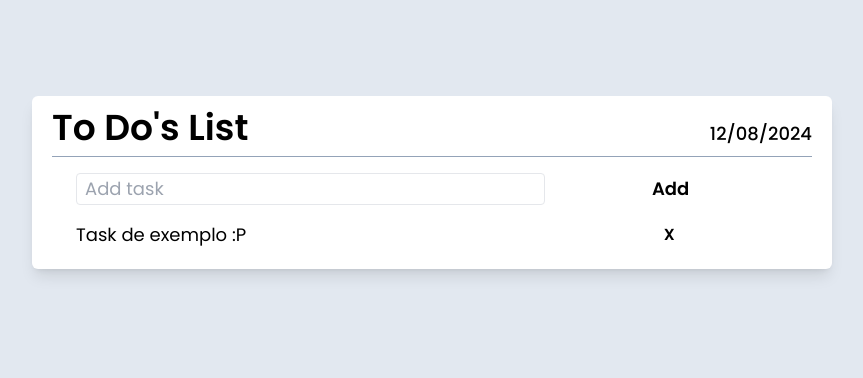
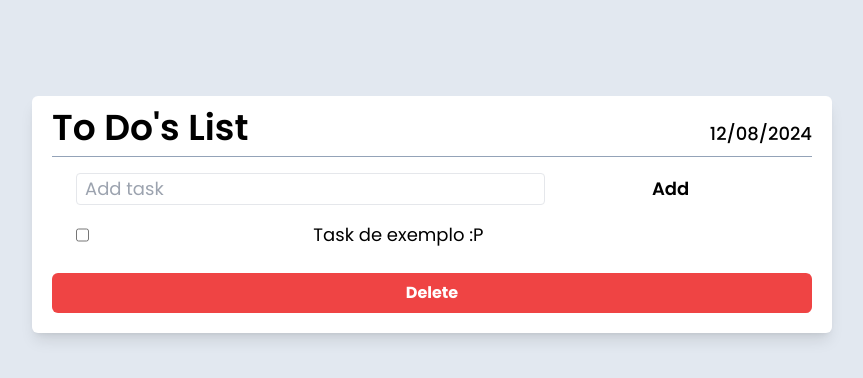
Before and after one commit to clarasenx/To-Do-List-with-React, a React (Vite) app in the folder ToDoList/: page / in a window 1280 px wide. Shown: the top 378 px of the page, without its empty margins (208-1071 px from the left). Built offline with nearby package versions, Linux system fonts and the light colour scheme.

Commit message:
add checkbox to delete button

```diff
--- a/ToDoList/src/App.jsx
+++ b/ToDoList/src/App.jsx
@@ -12,6 +12,7 @@ function getDate() {
 
 function App() {
   const [taskList, setTaskList] = useState(["Task de exemplo :P"]);
+  const [selectedTasks, setSelectedTasks] = useState([]);
   const [currentDate, setCurrentDate] = useState(getDate());
 
   const removeFromList = (item) => {
@@ -25,16 +26,36 @@ function App() {
     setTaskList([...taskList, item]);
   };
 
+  const toggleTaskSelection = (task) => {
+    if (selectedTasks.includes(task)) {
+      setSelectedTasks(selectedTasks.filter((t) => t !== task));
+    } else {
+      setSelectedTasks([...selectedTasks, task]);
+    }
+  };
+
+  const deleteSelectedTasks = () => {
+    const newList = taskList.filter((task) => !selectedTasks.includes(task));
+    setTaskList(newList);
+    setSelectedTasks([]);
+  };
+
   return (
     <div className="w-40 sm:w-[400px] lg:w-[800px] bg-white shadow-lg pb-5 pt-3 px-5 rounded-md">
       <div className="flex items-baseline justify-between border-b border-slate-400">
         <h1 className="text-lg sm:text-4xl text-center lg:text-left font-semibold pb-2">
           To Do's List
         </h1>
-        <p className='hidden sm:flex lg:text-lg font-medium'>{currentDate}</p>
+        <p className="hidden sm:flex lg:text-lg font-medium">{currentDate}</p>
       </div>
       <AddItemsContainer addToList={addToList} />
-      <ItemsContainer taskList={taskList} removeFromList={removeFromList} />
+      <ItemsContainer
+        taskList={taskList}
+        removeFromList={removeFromList}
+        toggleTaskSelection={toggleTaskSelection}
+        deleteSelectedTasks={deleteSelectedTasks}
+        selectedTasks={selectedTasks}
+      />
     </div>
   );
 }
--- a/ToDoList/src/componentes/ItemsContainer.jsx
+++ b/ToDoList/src/componentes/ItemsContainer.jsx
@@ -1,11 +1,29 @@
 import TaskItem from "./TaskItem";
 
-const ItemsContainer = ({ taskList, removeFromList }) => {
+const ItemsContainer = ({
+  taskList,
+  removeFromList,
+  toggleTaskSelection,
+  selectedTasks,
+  deleteSelectedTasks
+}) => {
   return (
     <div className="flex flex-col mt-4 gap-2">
       {taskList.map((t, idx) => (
-        <TaskItem task={t} removeFromList={removeFromList} key={`taskItem-${idx}`}/>
+        <TaskItem
+          task={t}
+          removeFromList={removeFromList}
+          toggleTaskSelection={toggleTaskSelection}
+          isSelected={selectedTasks.includes(t)}
+          key={`taskItem-${idx}`}
+        />
       ))}
+        <button
+          className="px-4 py-2 mt-4 bg-red-500 text-white font-bold rounded-md hover:bg-red-700"
+          onClick={deleteSelectedTasks}
+        >
+          Delete
+        </button>
     </div>
   );
 };
--- a/ToDoList/src/componentes/TaskItem.jsx
+++ b/ToDoList/src/componentes/TaskItem.jsx
@@ -1,13 +1,18 @@
-const TaskItem = ({ task, removeFromList }) => {
+const TaskItem = ({
+  task,
+  removeFromList,
+  toggleTaskSelection,
+  isSelected,
+}) => {
   return (
     <div className="flex justify-between sm:px-6 text-wrap">
+      <input
+        type="checkbox"
+        checked={isSelected}
+        className='mr-2'
+        onChange={() => toggleTaskSelection(task)}
+      />
       <p className="w-2/3 text-lg break-words">{task}</p>
-      <button
-        className="px-2 hover:text-red-700 hover:bg-slate-200 font-semibold rounded-md sm:w-1/3"
-        onClick={() => removeFromList(task)}
-      >
-        X
-      </button>
     </div>
   );
 };
```
